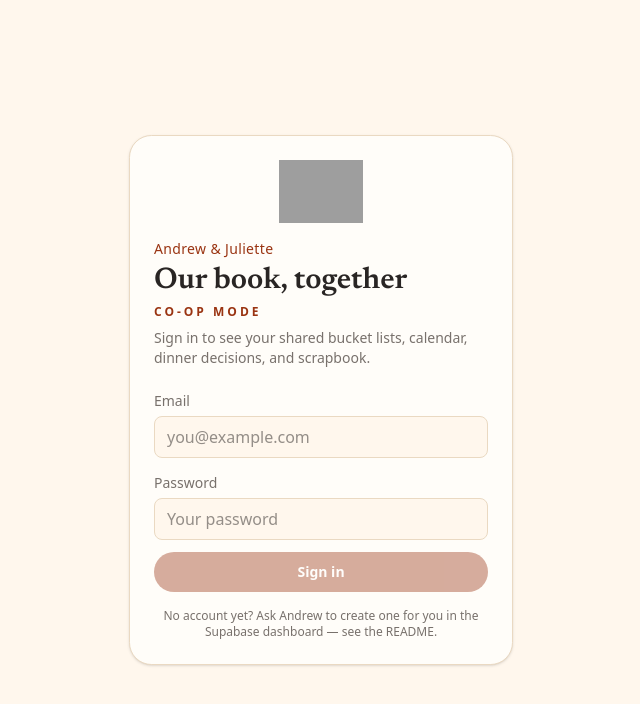
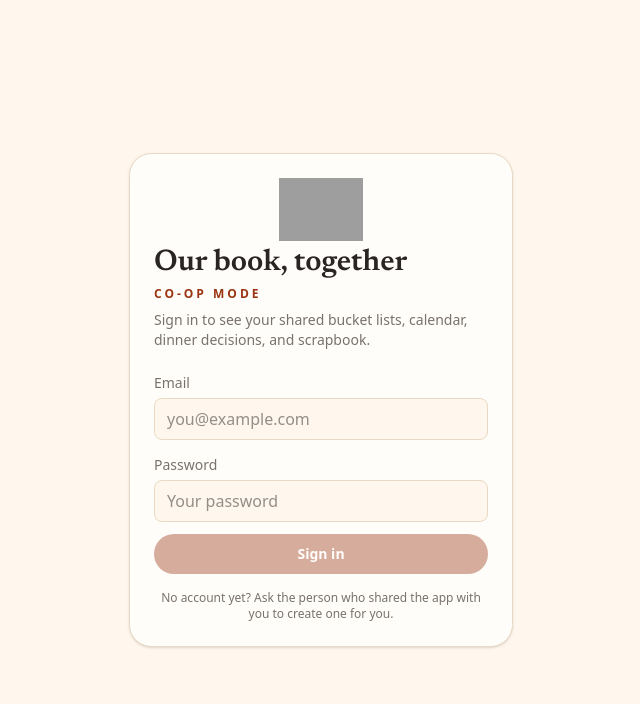
Before and after one commit to Moonc8ke/Co-op-Mode, a Next.js app: page /login in a window 1280 px wide. Shown: the top 704 px of the page, without its empty margins (319-959 px from the left). Built offline with nearby package versions, Linux system fonts and the light colour scheme; grey boxes are pictures that could not be loaded.

Commit message:
Generic sign-in page: drop hardcoded names from login and page title

```diff
--- a/src/app/layout.tsx
+++ b/src/app/layout.tsx
@@ -3,7 +3,7 @@ import "./globals.css";
 import { ServiceWorkerRegister } from "@/components/sw-register";
 
 export const metadata: Metadata = {
-  title: "Andrew & Juliette — Our Book",
+  title: "Co-op Mode — Our Book",
   description:
     "A shared book of plans, ideas, and the good stuff you've already done together: bucket lists, a shared calendar, dinner decisions, and a photo scrapbook.",
   manifest: "/manifest.webmanifest",
--- a/src/app/login/page.tsx
+++ b/src/app/login/page.tsx
@@ -45,9 +45,6 @@ export default function LoginPage() {
           style={{ imageRendering: "pixelated" }}
           className="mx-auto block"
         />
-        <p className="mt-4 text-sm font-medium tracking-wide text-[var(--accent)]">
-          Andrew &amp; Juliette
-        </p>
         <h1 className="font-display mt-1 text-3xl font-semibold leading-tight">
           Our book, together
         </h1>
@@ -105,8 +102,8 @@ export default function LoginPage() {
           </button>
         </form>
         <p className="mt-4 text-center text-xs text-[var(--dim)]">
-          No account yet? Ask Andrew to create one for you in the Supabase
-          dashboard — see the README.
+          No account yet? Ask the person who shared the app with you to
+          create one for you.
         </p>
       </main>
     </div>
```
